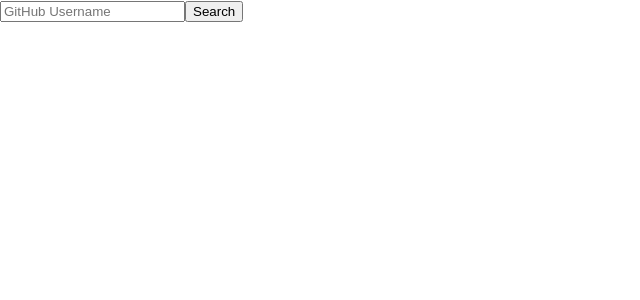
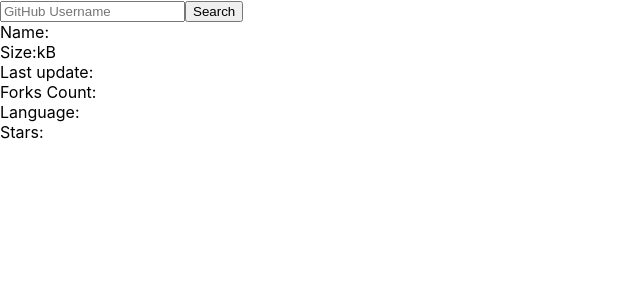
Before and after one commit to kalafriz/fsd-roadmap, a React (Create React App) app in the folder github-profile-app/: page / in a window 1280 px wide. Shown: the top 300 px of the page, without its empty margins (0-640 px from the left). Built offline with nearby package versions, Linux system fonts and the light colour scheme.

Commit message:
implement repo details request

```diff
--- a/github-profile-app/src/App.js
+++ b/github-profile-app/src/App.js
@@ -1,13 +1,17 @@
 import logo from "./logo.svg";
-import "./App.css";
 import { useState } from "react";
 import axios from "axios";
+import RepoDetails from "./RepoDetails";
+import "./App.css";
 
 function App() {
   // useState
   const [username, setUsername] = useState("");
   const [loading, setLoading] = useState(false);
   const [repos, setRepos] = useState([]);
+
+  const [details, setDetails] = useState({});
+  const [detailsLoading, setDetailsLoading] = useState(false);
 
   function handleSubmit(e) {
     e.preventDefault(); // Prevent browser from executing full-page form submit
@@ -27,7 +31,7 @@
 
   function renderRepo(repo) {
     return (
-      <div className="row" key={repo.id}>
+      <div className="row" onClick={() => getDetails(repo.name)} key={repo.id}>
         <h2 className="repo-name">
           {
             repo.name // from GitHub API
@@ -35,6 +39,17 @@
         </h2>
       </div>
     );
+  }
+
+  function getDetails(repoName) {
+    setDetailsLoading(true);
+    axios({
+      method: "get",
+      url: `https://api.github.com/repos/${username}/${repoName}`,
+    }).then((res) => {
+      setDetailsLoading(false);
+      setDetails(res.data);
+    });
   }
 
   return (
@@ -55,6 +70,7 @@
           repos.map(renderRepo) // iterate w .map, for every repo in repos, call renderRepo(repo)
         }
       </div>
+      <RepoDetails details={details} loading={detailsLoading} />
     </div>
   );
 }
--- /dev/null
+++ b/github-profile-app/src/RepoDetails.js
@@ -0,0 +1,33 @@
+export default function RepoDetails({ details, loading }) {
+  if (loading) {
+    return <h1 className="loader">loading...</h1>;
+  }
+  return (
+    <div className="repo-details-container">
+      <div className="details-row">
+        <label className="label">Name:</label>
+        <span className="value">{details.name}</span>
+      </div>
+      <div className="details-row">
+        <label className="label">Size:</label>
+        <span className="value">{details.size}kB</span>
+      </div>
+      <div className="details-row">
+        <label className="label">Last update:</label>
+        <span className="value">{details.updated_at}</span>
+      </div>
+      <div className="details-row">
+        <label className="label">Forks Count:</label>
+        <span className="value">{details.forks_count}</span>
+      </div>
+      <div className="details-row">
+        <label className="label">Language:</label>
+        <span className="value">{details.language}</span>
+      </div>
+      <div className="details-row">
+        <label className="label">Stars:</label>
+        <span className="value">{details.stargazers_count}</span>
+      </div>
+    </div>
+  );
+}
```
